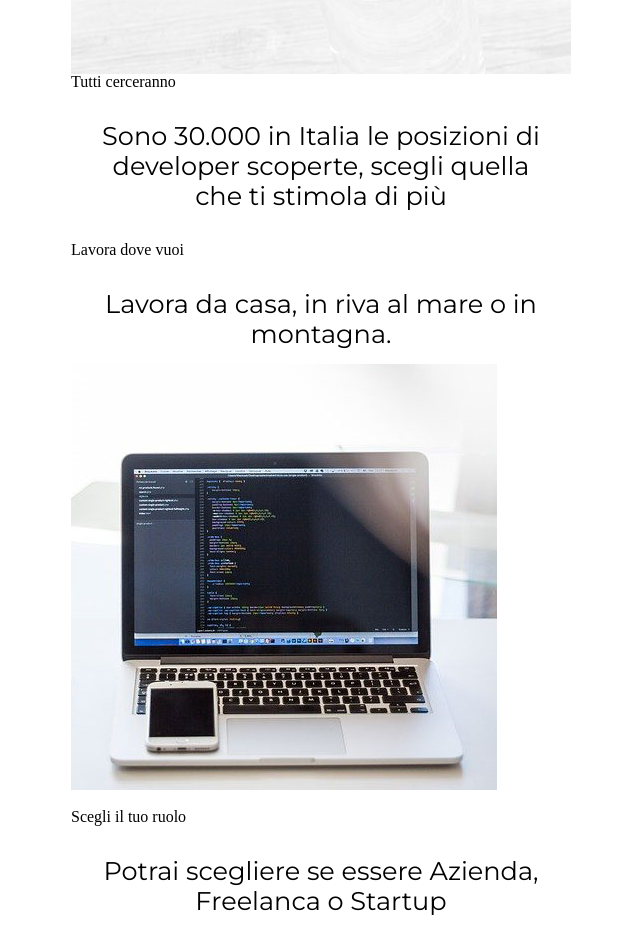
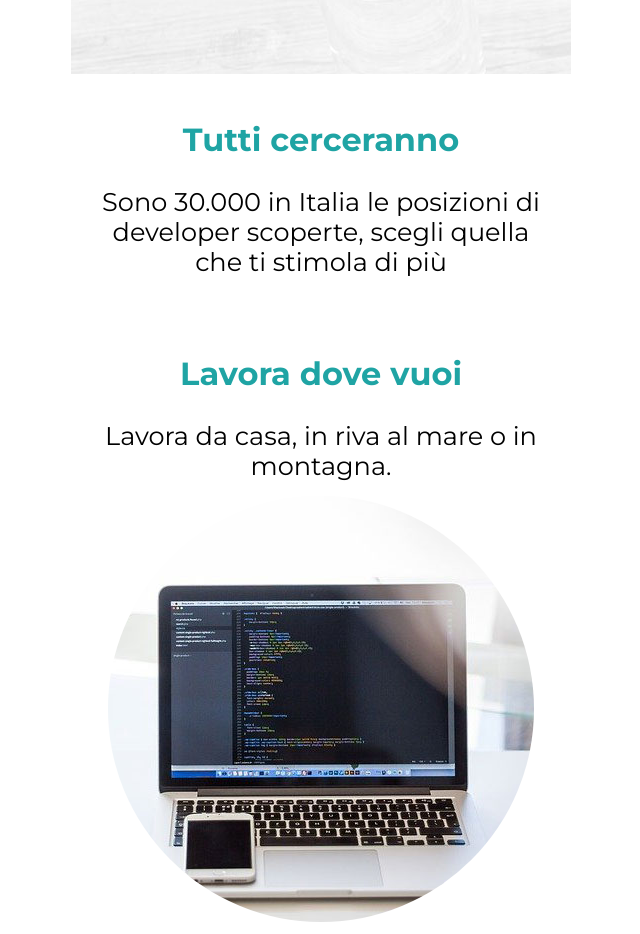
Before and after one commit to ImGodwin/epicode-D-5, a plain HTML site: page index.html in a window 1280 px wide. Shown: the part 506-1440 px from the top of the page, without its empty margins (319-959 px from the left). Drawn offline with Linux system fonts and the light colour scheme; a script that the page names is missing; a web font is replaced by a local one.

Commit message:
first batch of the site article completed

```diff
--- a/css/style.css
+++ b/css/style.css
@@ -80,5 +80,23 @@ button {
 
 /* article of the site  */
 
+.article-class {
+  margin-top: 15px;
+  margin-bottom: 100px;
+}
+
 h5 {
+  color: rgb(31, 164, 164);
+  font-size: 2em;
+  font-family: "Montserrat", sans-serif;
+  font-weight: bold;
+  text-align: center;
+  margin-top: 50px;
 }
+
+.image-2-container {
+  text-align: center;
+}
+.image-2 {
+  border-radius: 50%;
+}
--- a/index.html
+++ b/index.html
@@ -38,7 +38,7 @@
 
       <!-- article of the site  -->
 
-      <div class>
+      <div class="article-class">
         <h5>Tutti cerceranno</h5>
         <br />
         <p>Sono 30.000 in Italia le posizioni di developer scoperte, scegli quella che ti stimola di più</p>
@@ -51,8 +51,8 @@
 
         <p>Lavora da casa, in riva al mare o in montagna.</p>
 
-        <div class="image-2">
-          <img src="images/notebook.jpg" alt="" />
+        <div class="image-2-container">
+          <img src="images/notebook.jpg" alt="laptop image" class="image-2" />
         </div>
 
         <br />
```
